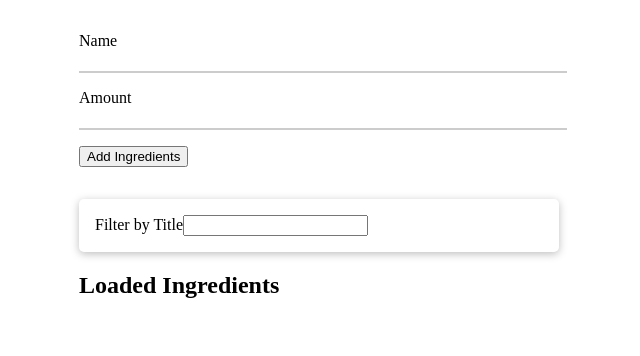
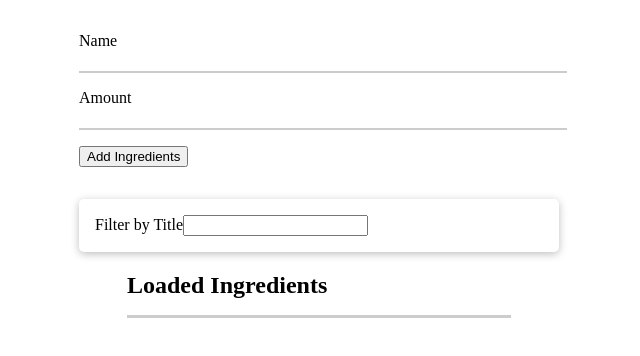
Before and after one commit to aswathyeg/reactHooks, a React (Create React App) app: page / in a window 1280 px wide. Shown: the top 356 px of the page, without its empty margins (321-961 px from the left). Built offline with nearby package versions, Linux system fonts and the light colour scheme.

Commit message:
added styling

```diff
--- a/src/components/Ingredients/IngredientList.css
+++ b/src/components/Ingredients/IngredientList.css
@@ -0,0 +1,24 @@
+.ingredient-list {
+    width: 30rem;
+    max-width: 80%;
+    margin: auto;
+  }
+
+  .ingredient-list h2 {
+    border-bottom: 3px solid #ccc;
+    padding-bottom: 1rem;
+  }
+
+  .ingredient-list ul {
+    list-style: none;
+    margin: 0;
+    padding: 0;
+  }
+
+  .ingredient-list li {
+    margin: 1rem 0;
+    padding: 0.5rem 1rem;
+    box-shadow: 0 1px 4px rgba(0, 0, 0, 0.26);
+    display: flex;
+    justify-content: space-between;
+  }
```
